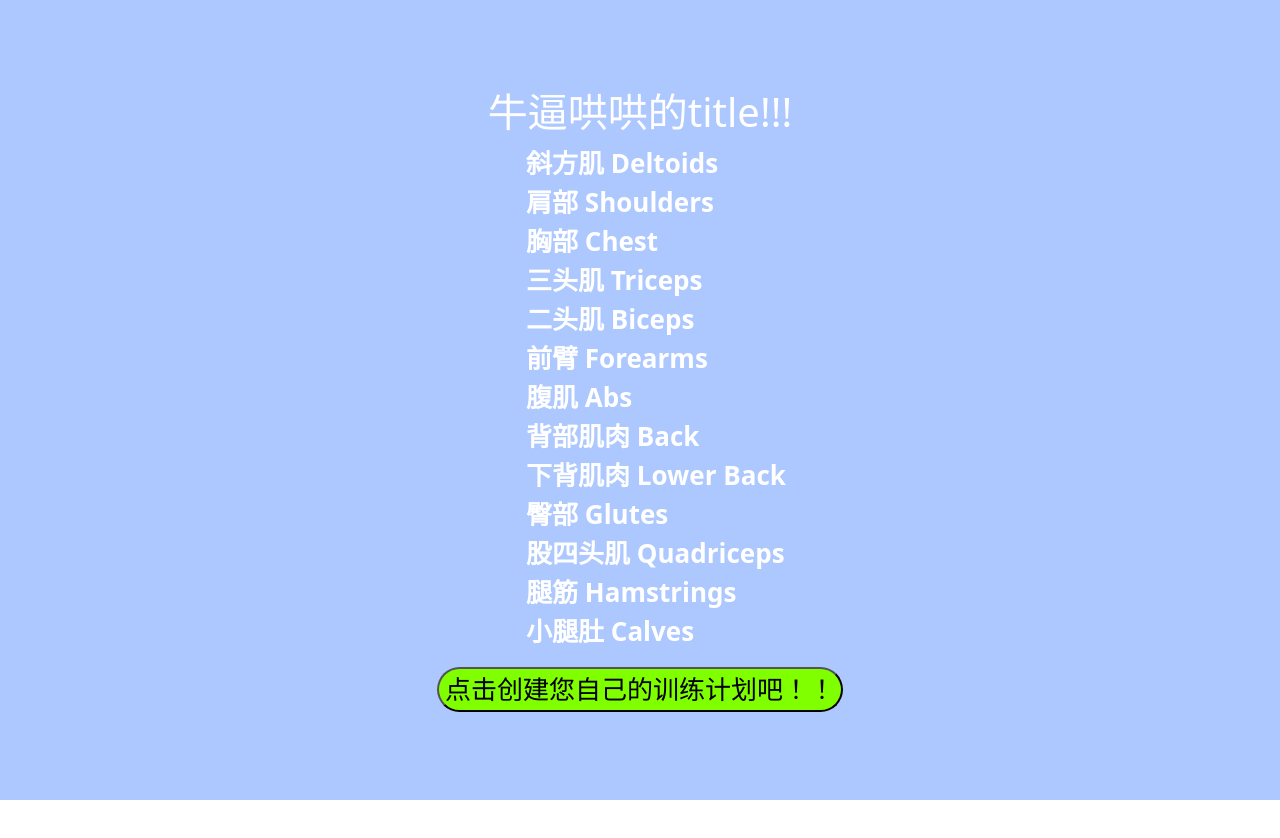
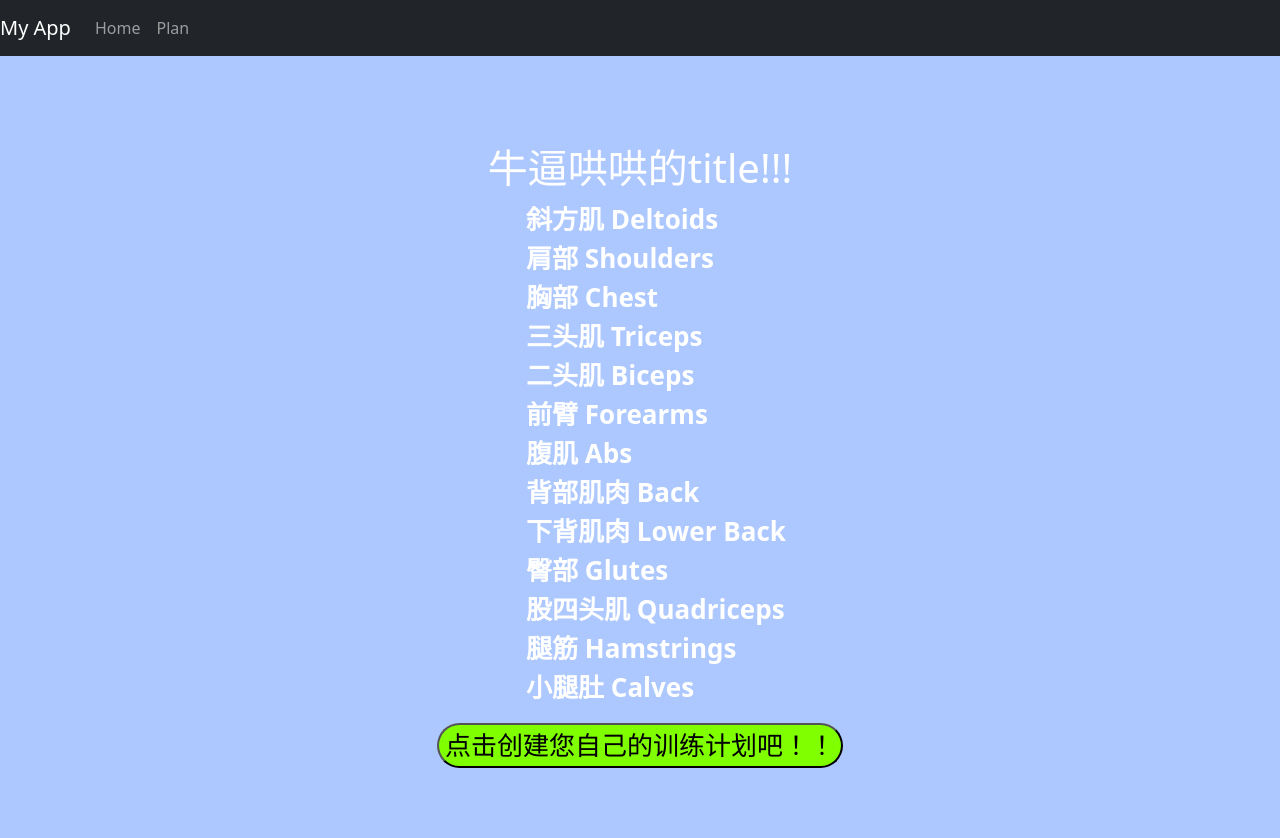
Before and after one commit to ivespeggy/workout-generator, a React (Create React App) app in the folder my-react-app/: page / in a window 1280 px wide. Shown: the top 838 px of the page. Before the commit the page ends 800 px from the top, so only its background shows below. Built offline with nearby package versions, Linux system fonts and the light colour scheme.

Commit message:
Start basic navbar implementation

```diff
--- a/my-react-app/package.json
+++ b/my-react-app/package.json
@@ -6,7 +6,9 @@
     "@testing-library/jest-dom": "^5.17.0",
     "@testing-library/react": "^13.4.0",
     "@testing-library/user-event": "^13.5.0",
+    "bootstrap": "^5.3.1",
     "react": "^18.2.0",
+    "react-bootstrap": "^2.8.0",
     "react-dom": "^18.2.0",
     "react-router-dom": "^6.14.2",
     "react-scripts": "5.0.1",
--- a/my-react-app/src/App.js
+++ b/my-react-app/src/App.js
@@ -2,16 +2,18 @@
 import './App.css';
 import React from 'react';
 import { BrowserRouter as Router, Routes, Route } from "react-router-dom";
-import 'bootstrap/dist/css/bootstrap.min.css';
+import NavbarComp from './component/NavbarComp'
 import Home from './component/Home';
 import Plan from './component/Plan';
 function App() {
   return (
     <div className="App">
+
       <Router>
+      <NavbarComp/>
         <Routes>
           <Route path="/" element={<Home />} />
-          <Route path="/Plan" element={<Plan />} />
+          <Route path="/plan" element={<Plan />} />
 
         </Routes>
       </Router>
--- /dev/null
+++ b/my-react-app/src/component/NavbarComp.js
@@ -0,0 +1,25 @@
+import React, { Component } from 'react'
+import { Navbar as BootstrapNavbar, Nav } from 'react-bootstrap';
+import { Link } from 'react-router-dom';
+
+
+export default function NavbarComp() {
+  return (
+    <BootstrapNavbar bg="dark" variant="dark" expand="lg">
+      <BootstrapNavbar.Brand as={Link} to="/">
+        My App
+      </BootstrapNavbar.Brand>
+      <BootstrapNavbar.Toggle aria-controls="navbar-nav" />
+      <BootstrapNavbar.Collapse id="navbar-nav">
+        <Nav className="ml-auto">
+          <Nav.Link as={Link} to="/">
+            Home
+          </Nav.Link>
+          <Nav.Link as={Link} to="/plan">
+            Plan
+          </Nav.Link>
+        </Nav>
+      </BootstrapNavbar.Collapse>
+    </BootstrapNavbar>
+  )
+}
--- a/my-react-app/src/index.js
+++ b/my-react-app/src/index.js
@@ -3,6 +3,7 @@ import ReactDOM from 'react-dom/client';
 import './index.css';
 import App from './App';
 import reportWebVitals from './reportWebVitals';
+import 'bootstrap/dist/css/bootstrap.min.css';
 
 const root = ReactDOM.createRoot(document.getElementById('root'));
 root.render(
```
Also changed, not shown: my-react-app/src/component/Navbar.js (deleted, +0 -27 lines), 1 other file (tests, documents, lock files or other folders).
